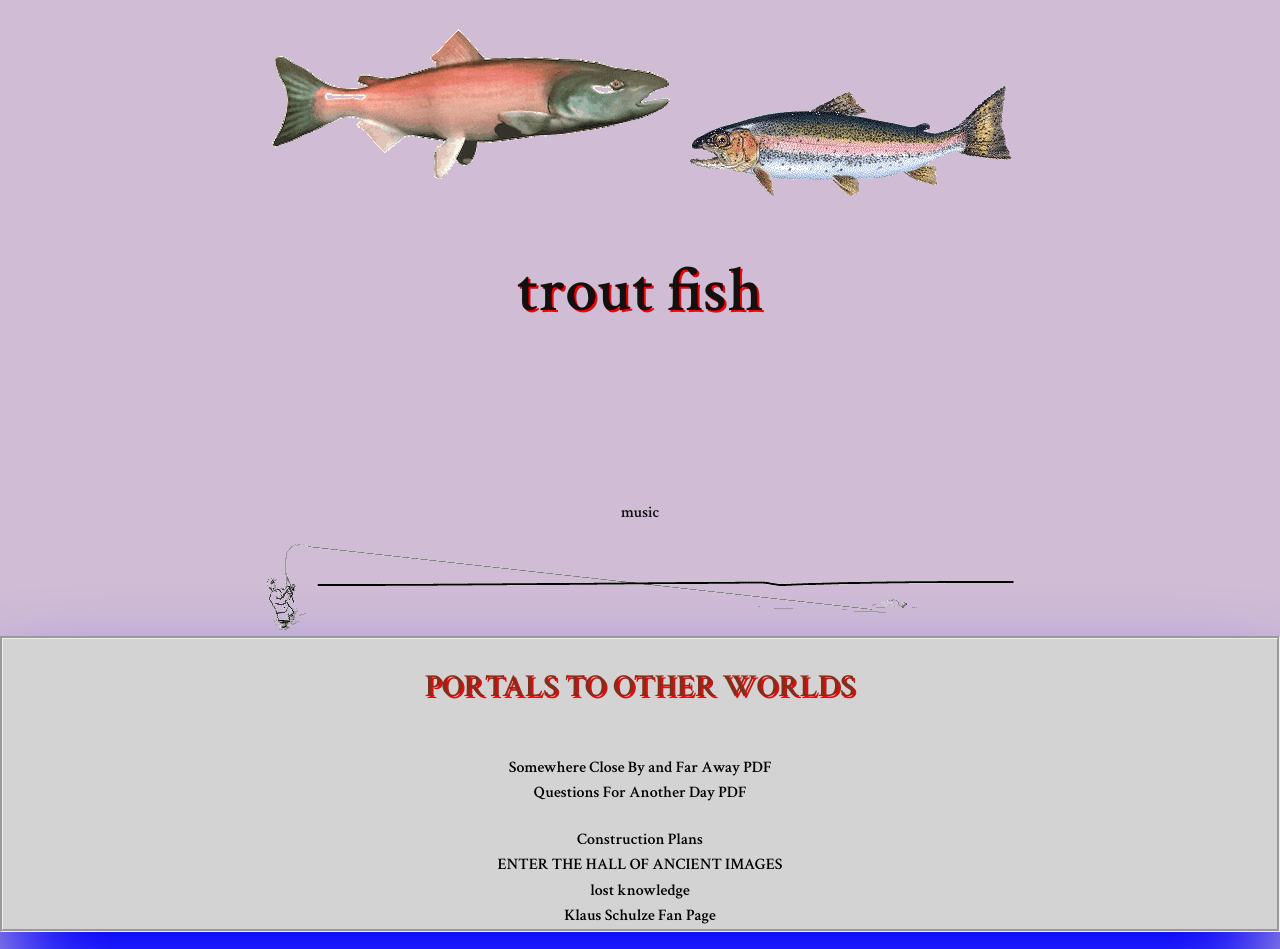
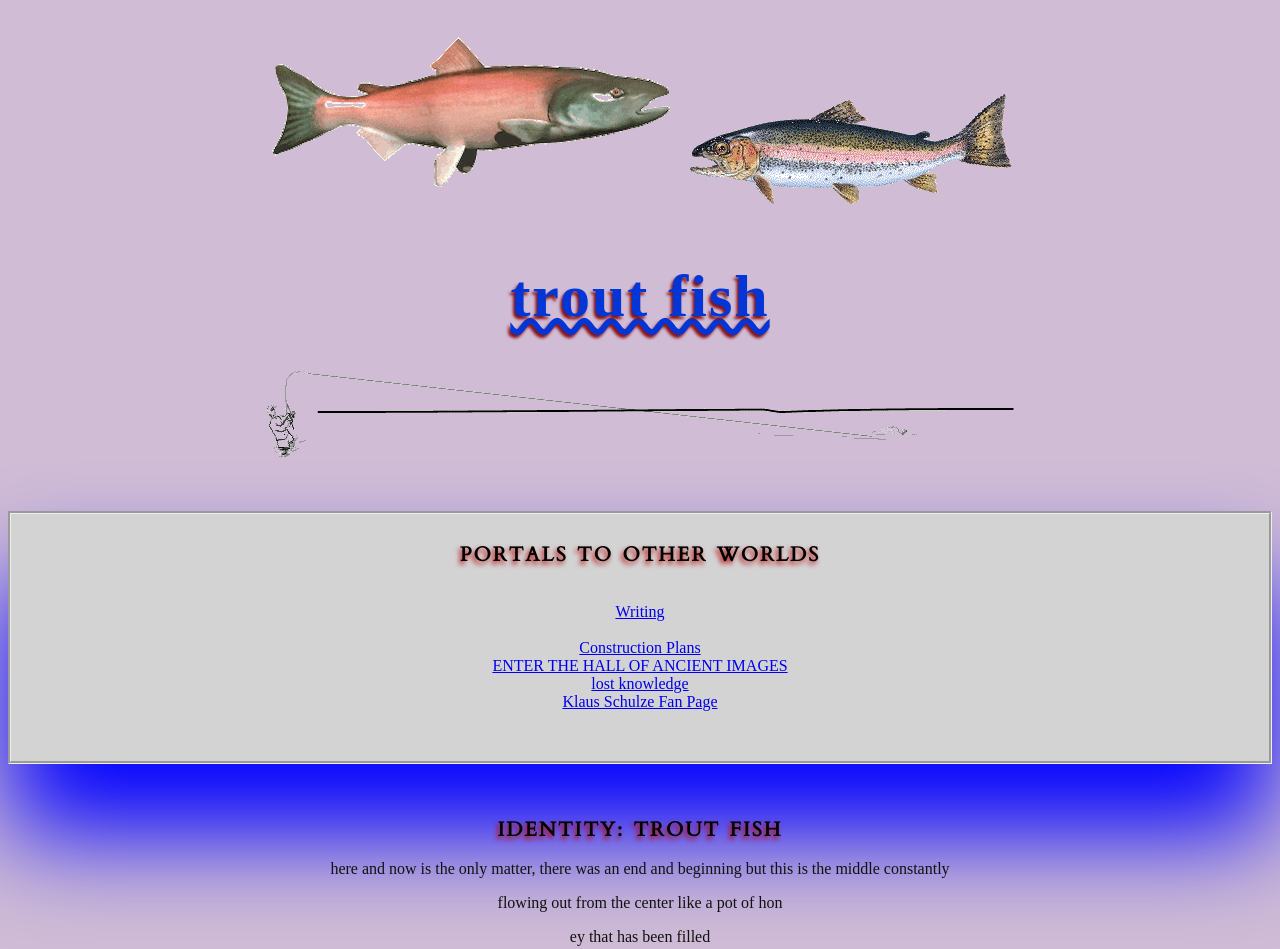
Before and after one commit to trout-fish/trout-fish.github.io, a plain HTML site: page index.html in a window 1280 px wide. Shown: the top 949 px of the page. Drawn offline with Linux system fonts and the light colour scheme; a web font is replaced by a local one.

Commit message:
color and css update

```diff
--- a/colour.css
+++ b/colour.css
@@ -5,8 +5,7 @@ color sets the colour of the text on the page.
  */
 
 html, body{
-  background-color: rgba(208, 188, 213, 1);
-  color: #111111;
+
 }
 
 /*
@@ -14,7 +13,7 @@ h1 is the bold "Your Name" at the top of the page.
  */
 
 h1{
-color: #111111;
+
 }
 
 /*
@@ -22,7 +21,7 @@ h3 is used for the subheadings, like "full-length"
  */
 
 h3{
-  color: #111111;
+
 }
 
 /*
@@ -30,7 +29,7 @@ h4 is used for the dates in this template
  */
 
 h4{
-  color: #111111;
+
 }
 
 /*
--- a/index.html
+++ b/index.html
@@ -4,36 +4,34 @@
 <meta charset="UTF-8" />
 <meta name="viewport" content="width=device-width, initial-scale=1.0, user-scalable=no" />
 <link rel="stylesheet" type="text/css" href="main.css" />
-<link rel="stylesheet" type="text/css" href="colour.css" />
-
 <link rel="stylesheet" href="https://use.fontawesome.com/releases/v5.6.1/css/all.css" integrity="sha384-gfdkjb5BdAXd+lj+gudLWI+BXq4IuLW5IT+brZEZsLFm++aCMlF1V92rMkPaX4PP" crossorigin="anonymous">
 
 <title>TRou t fIsh farms</title>
+
 </head>
 
 <body>
+
   <img src="images/trout.gif" alt="as the seasons shift and the tides turn, the world changes. will You?">
   <img src="images/trout2.gif" alt="faster and faster">
 
+    <div class="top">
 
-
-    <div class="top">
       <a href="#"></a>
       <h1 class="name">trout fish</h1>
-      <br>
-      <h4>music</h4>
       <img src="images/fisher.gif" alt="he casts and yet none returns">
+
     </div>
 
 
+
     <div class="posts">
+
       <h2 style="text-align: center;">
         PORTALS TO OTHER WORLDS    </h2>
 
       <br>
-      <a href="storytext/scafa.pdf">Somewhere Close By and Far Away PDF</a>
-      <br>
-      <a href="storytext/q4ad.pdf">Questions For Another Day PDF</a>
+      <a href="writinghp.html">Writing</a>
       <br>
       <br>
       <a href="cplans.html">Construction Plans</a>
--- a/main.css
+++ b/main.css
@@ -3,149 +3,60 @@
 @import url('https://fonts.googleapis.com/css2?family=VT323&display=swap');
 @import url('https://fonts.googleapis.com/css2?family=Major+Mono+Display&display=swap');
 @import url('https://fonts.googleapis.com/css2?family=Crimson+Text:wght@600&display=swap');
+@import url('https://fonts.googleapis.com/css?family=Averia+Serif+Libre');
+@import url('https://fonts.googleapis.com/css?family=Almendra+SC');
+@import url('https://fonts.googleapis.com/css?family=Cardo');
 
 
-html{
-  background-color: #eee;
-}
 
-body{
+
+
+
+html, body{
     text-align: center;
-  margin: 0;
-  font-family: 'Crimson Text', serif;
-  font-size: 16px;
-  color: #111;
-  background-color: #eee;
-}
-
-h1, h2, h3{
-    font-family: 'Crimson Text', serif;
-
+    background-color: rgba(208, 188, 213, 1);
+    color: #111111;
   }
 
 h1{
+    font-family: "Almendra SC", serif;
+    text-decoration: underline;
+    text-decoration-style: wavy;
     text-align: center;
-  font-weight: 900;
-  font-size: 4em;
-  color: #111;
-  padding: 0em;
-  margin-bottom: 2em;
-  text-shadow: 2px 2px red;
-
-}
-h2{
-  text-align: center;
-  font-weight: 900;
-  font-size: 2em;
-  color: #732;
-  padding: 0em;
-  text-shadow: 2px 2px red;
+    font-size: 60px;
+    letter-spacing: 2px;
+    word-spacing: 2px;
+    color: rgb(4, 54, 215);
+    background-color: rgba(84, 84, 84, 0);
+    text-shadow: rgb(139, 14, 14) -2px 3px 3px;
 }
 
-h3{
-  color: #162;
-  text-transform: uppercase;
-  font-weight: 900;
-  margin-bottom: 10em;
-  padding-top: 1.5em;
+h2{
+    font-family: Cardo, serif;
+    text-align: center;
+    font-size: 20px;
+    letter-spacing: 2px;
+    word-spacing: 2px;
+    color: rgb(0, 0, 0);
+    background-color: rgba(84, 84, 84, 0);
+    text-shadow: rgb(186, 8, 8) -2px 3px 5px;
 }
 
-h4{
 
-  font-weight: 90;
-}
-
-html, body, .grid-container { height: 100%; margin: 0; }
-
-.grid-container {
-  display: grid;
-  grid-template-columns: 1fr 1fr 1fr 1fr;
-  grid-template-rows: 1fr 1fr 1fr;
-  gap: 10px 10px;
-  grid-template-areas: "lsb top rsb" "lsb posts rsb" "lsb bottom rsb";
+.top {
+    padding-top: 10px;
+    padding-right: 5px;
+    padding-bottom: 50px;
+    padding-left: 5px;
 }
 
 .posts {
-  grid-area: posts;
+    /* grid-area: posts; */
+    padding-top: 10px;
+    padding-right: 5px;
+    padding-bottom: 50px;
+    padding-left: 5px;
     border-style: groove;
     background-color: lightgrey;
     box-shadow: 0px 70px 100px blue;
-
 }
-
-.top { grid-area: top; }
-
-.frog
-{
-  background: url(images/rockmanfish.jpg);
-
-}
-
-.lsb {
-  grid-area: lsb;
-  background: url(images/rockmanfish.jpg);
-
-
-}
-
-.rsb { grid-area: rsb; }
-
-
-a, a:visited {
-  color: #000;
-  text-decoration: none;
-  line-height: 1.6em;
-}
-
-a:hover {
-  color: blue;
-}
-
-
-a > .fab, a > .fas{
-  text-align: right;
-  color: #eee;
-  font-size: 1.2em;
-}
-
-.fab:hover, .fas:hover{
-  background-color: blue;
-}
-
-@keyframes fadein {
-    from { opacity: 0; }
-    to   { opacity: 1; }
-}
-/* Safari, Chrome and Opera > 12.1 */
-@-webkit-keyframes fadein {
-    from { opacity: 0; }
-    to   { opacity: 1; }
-}
-
-@media only screen and (max-device-width: 480px) {
-
-        h1{
-          margin-right: -0.7em;
-          padding-bottom: 0.4em;
-        }
-        h1.name{
-          text-align: center;
-          margin: 2em 0 0 0;
-          padding: 0;
-          font-size: 2em;
-        }
-        .list{
-          padding: 0em 3em;
-        }
-        .bio{
-          padding: 1em 0;
-          float: none;
-          text-align: left;
-          width: 100%;
-          margin: 0 auto;
-        }
-
-        .bioTitle{
-          display: block;
-        }
-    }
```
Also changed, not shown: writinghp.html (added, +37 -0 lines), images/wrsample.png (added), 2 other files. Lines whose indentation alone changed are shown as unchanged.
